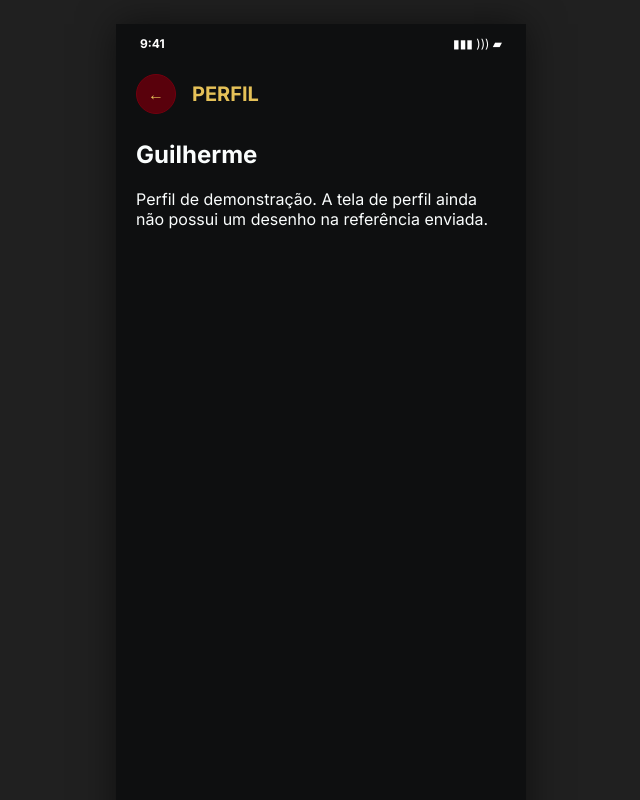
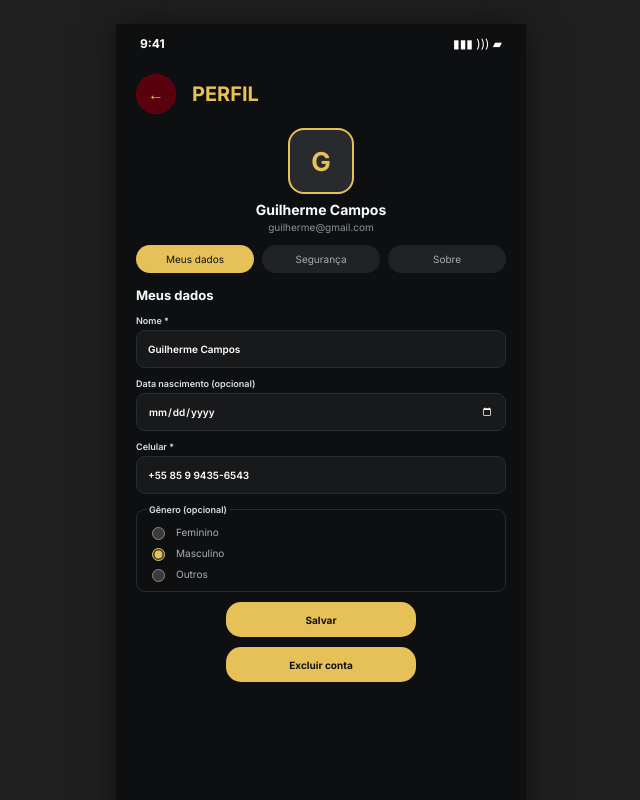
Before and after one commit to Karlabi-dev/Barber-Simba, a React (Vite) app in the folder AppSimba/: page /perfil in a window 1280 px wide. Shown: the top 800 px of the page, without its empty margins (319-959 px from the left). Built offline with nearby package versions, Linux system fonts and the light colour scheme; no server answers.

Commit message:
feat: implementa perfil editavel e seguranca

```diff
--- a/AppSimba/src/pages/Profile.jsx
+++ b/AppSimba/src/pages/Profile.jsx
@@ -1,5 +1,44 @@
+import { useEffect, useState } from 'react'
 import AppShell from '../components/AppShell'
 import Header from '../components/Header'
+import PasswordInput from '../components/PasswordInput'
+import { useAuth } from '../hooks/useAuth'
+import './Profile.css'
+
+const PROFILE_KEY = 'simba-profile'
+const fallback = { nome: 'Guilherme Campos', nascimento: '', celular: '+55 85 9 9435-6543', genero: 'Masculino', sobre: '' }
+function readProfile() {
+  try { return {...fallback, ...(JSON.parse(localStorage.getItem(PROFILE_KEY) || '{}'))} } catch { return fallback }
+}
+
 export default function Profile() {
-  return <AppShell><Header compact title="Perfil" /><h2>Guilherme</h2><p>Perfil de demonstração. A tela de perfil ainda não possui um desenho na referência enviada.</p></AppShell>
+  const { usuario, atualizarPerfil, alterarEmail, alterarSenha, sair } = useAuth()
+  const [tab, setTab] = useState('dados')
+  const [profile, setProfile] = useState(readProfile)
+  const [email, setEmail] = useState(usuario?.email || 'guilherme@gmail.com')
+  const [senha, setSenha] = useState({ atual: '', nova: '', confirmar: '' })
+  const [notice, setNotice] = useState('')
+  const [error, setError] = useState('')
+  const [editingEmail, setEditingEmail] = useState(false)
+  useEffect(() => { setEmail(usuario?.email || 'guilherme@gmail.com'); if (usuario?.displayName) setProfile(value => ({...value, nome:usuario.displayName})) }, [usuario])
+  function change(event) { setProfile({...profile, [event.target.name]: event.target.value}) }
+  async function saveProfile(event) {
+    event.preventDefault(); setError(''); setNotice('')
+    try { localStorage.setItem(PROFILE_KEY, JSON.stringify(profile)); if (usuario && profile.nome.trim()) await atualizarPerfil(usuario, {displayName:profile.nome.trim()}); setNotice('Dados salvos com sucesso.') }
+    catch (cause) { setError(cause.message || 'Não foi possível salvar os dados.') }
+  }
+  async function saveSecurity(event) {
+    event.preventDefault(); setError(''); setNotice('')
+    if (senha.nova && senha.nova !== senha.confirmar) { setError('A confirmação da senha não confere.'); return }
+    try { if (usuario && senha.nova) await alterarSenha(usuario, senha.nova); if (usuario && editingEmail && email.trim() !== usuario.email) await alterarEmail(usuario, email); setSenha({atual:'', nova:'', confirmar:''}); setEditingEmail(false); setNotice('Segurança atualizada com sucesso.') }
+    catch (cause) { setError(cause.code === 'auth/requires-recent-login' ? 'Entre novamente na conta para alterar a senha ou o e-mail.' : (cause.message || 'Não foi possível atualizar a segurança.')) }
+  }
+  return <AppShell className="profile-screen"><Header compact title="PERFIL" />
+    <section className="profile-identity"><div className="profile-avatar" aria-hidden="true">{profile.nome.slice(0, 1).toUpperCase()}</div><h1>{profile.nome}</h1><p>{email}</p></section>
+    <div className="profile-tabs" role="tablist" aria-label="Seções do perfil">{[['dados','Meus dados'],['seguranca','Segurança'],['sobre','Sobre']].map(([value,label]) => <button key={value} role="tab" aria-selected={tab === value} onClick={() => {setTab(value);setError('');setNotice('')}}>{label}</button>)}</div>
+    {notice && <p className="profile-notice" role="status">{notice}</p>}{error && <p className="profile-error" role="alert">{error}</p>}
+    {tab === 'dados' && <form className="profile-form" onSubmit={saveProfile}><h2>Meus dados</h2><label>Nome *<input name="nome" value={profile.nome} onChange={change} required /></label><label>Data nascimento (opcional)<input name="nascimento" type="date" value={profile.nascimento} onChange={change} /></label><label>Celular *<input name="celular" value={profile.celular} onChange={change} required /></label><fieldset><legend>Gênero (opcional)</legend>{['Feminino','Masculino','Outros'].map(value => <label className="radio-label" key={value}><input type="radio" name="genero" value={value} checked={profile.genero === value} onChange={change} />{value}</label>)}</fieldset><button className="profile-primary" type="submit">Salvar</button><button className="profile-secondary" type="button" onClick={() => sair()}>Excluir conta</button></form>}
+    {tab === 'seguranca' && <form className="profile-form" onSubmit={saveSecurity}><h2>Segurança</h2><PasswordInput label="Senha atual *" value={senha.atual} onChange={event => setSenha({...senha, atual:event.target.value})} placeholder="Senha atual" autoComplete="current-password" /><PasswordInput label="Nova senha *" value={senha.nova} onChange={event => setSenha({...senha, nova:event.target.value})} placeholder="Nova senha" autoComplete="new-password" /><PasswordInput label="Confirmação da senha *" value={senha.confirmar} onChange={event => setSenha({...senha, confirmar:event.target.value})} placeholder="Confirmação de senha" autoComplete="new-password" /><div className="profile-access"><div><strong>Acessos</strong><span>{email}<small>E-mail e senha</small></span></div><button type="button" onClick={() => setEditingEmail(value => !value)}>{editingEmail ? 'Cancelar' : 'Alterar email'}</button>{editingEmail && <input type="email" value={email} onChange={event => setEmail(event.target.value)} aria-label="Novo e-mail" />}</div><button className="profile-primary" type="submit">Salvar</button></form>}
+    {tab === 'sobre' && <section className="profile-about"><h2>Sobre</h2><p>Em breve informações do estabelecimento.</p></section>}
+  </AppShell>
 }
```
